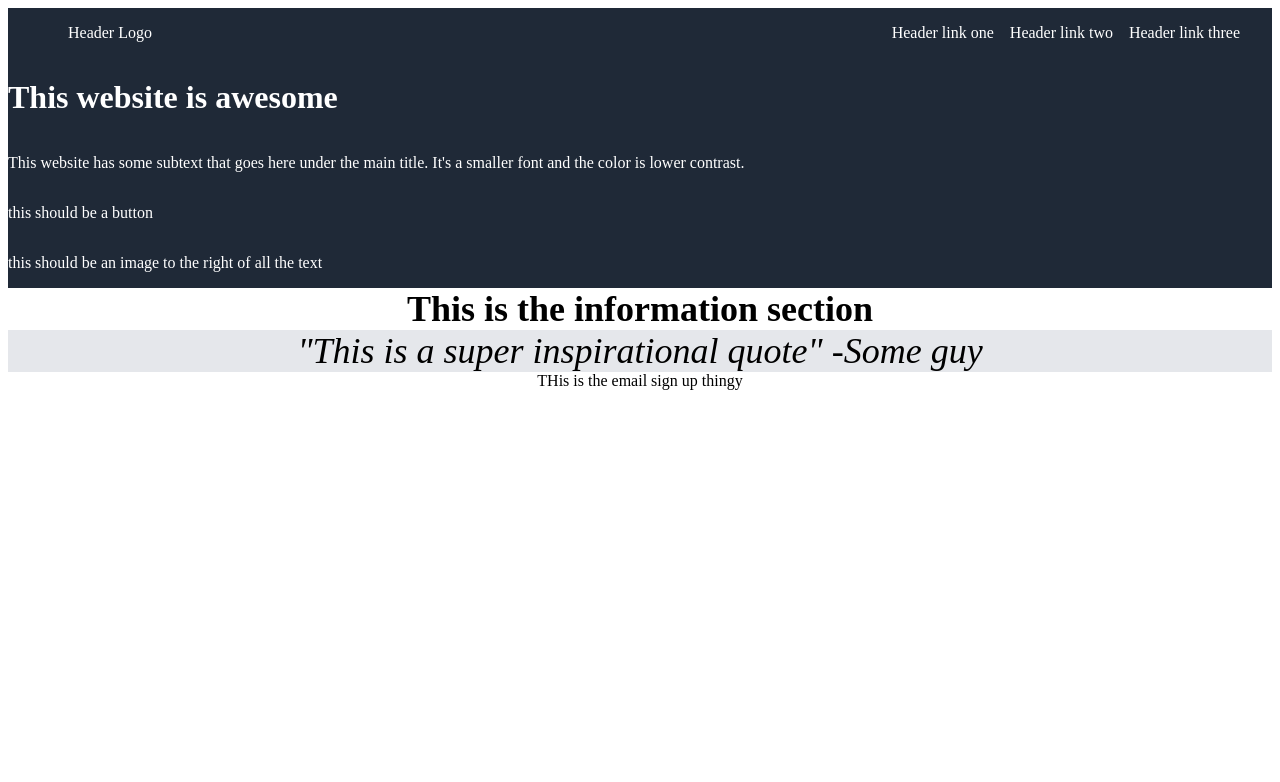
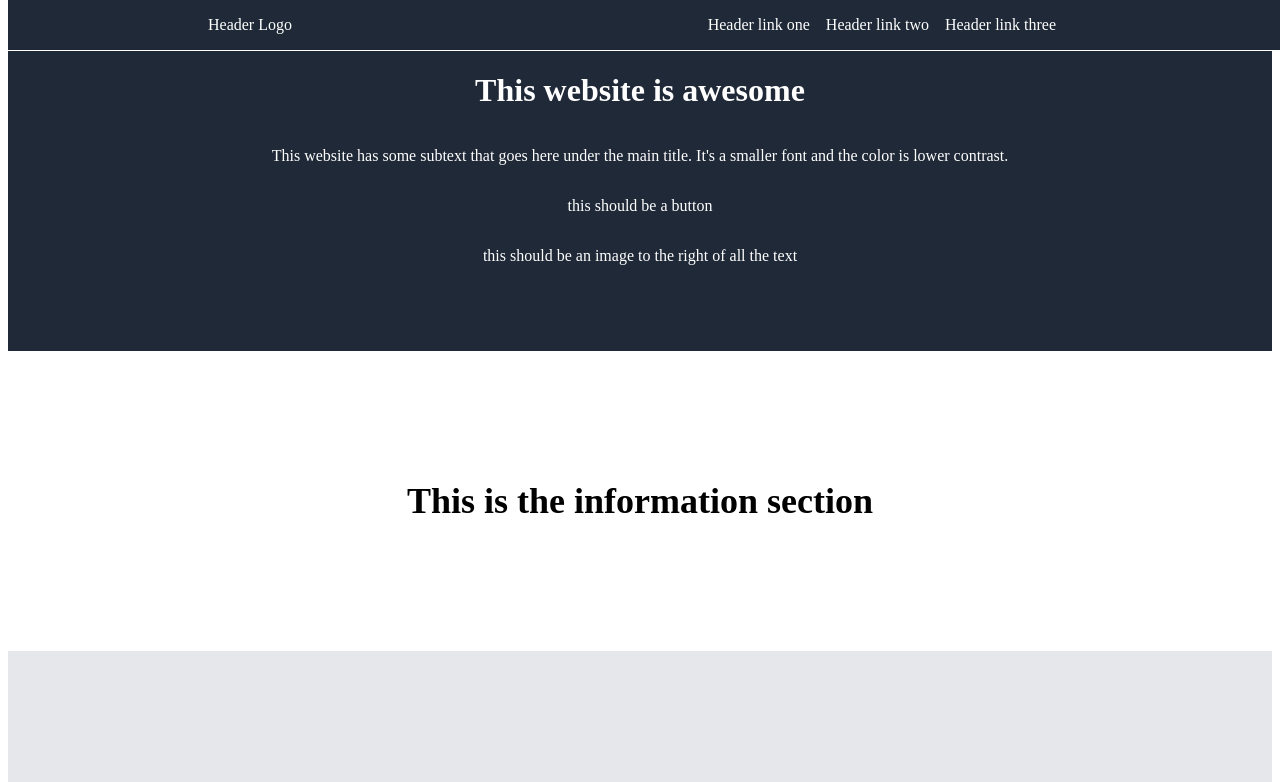
Before and after one commit to Scrivenor/TOP-Landing-Page, a plain HTML site: page index.html in a window 1280 px wide. Shown: the top 782 px of the page. Drawn offline with Linux system fonts and the light colour scheme.

Commit message:
Fixed locked header position, was not working as I intended. Added a generic Section class and removed duplication

```diff
--- a/index.html
+++ b/index.html
@@ -23,19 +23,19 @@
 
     <div class = "contentBox">
     <!-- all main sections will be in here  -->
-        <div class = "aboutSection">
+        <div class = "about Section">
             <h1>This website is awesome</h1>
             <p>This website has some subtext that goes here under the main title. It's a smaller font and the color is lower contrast.</p>
             <p>this should be a button</p>
             <p>this should be an image to the right of all the text</p>
         </div>
-        <div class = "informationSection">
+        <div class = "information Section">
             This is the information section
         </div>
-        <div class = "superInspirationalQuote">
+        <div class = "superInspirationalQuote Section">
             "This is a super inspirational quote" -Some guy
         </div>
-        <div class = "signupSection">
+        <div class = "signup Section">
             THis is the email sign up thingy
         </div>
 
--- a/style.css
+++ b/style.css
@@ -4,16 +4,16 @@
   } */
 
 /* This is the preferred way to fix a header to the top. No other elements will overlap it. */
-html {
-    scroll-padding: 51px;
+body {
+
 }
 
 .header {
     display: flex;
     background: #1f2937;
     color: white;
-    /* position: fixed; /* Set the header to fixed position
-    top: 0; Position the navbar at the top of the page */
+    position: fixed; /* Set the header to fixed position */
+    top: 0;          /* the navbar at the top of the page */
     width: 100%;
 
 }
@@ -21,7 +21,7 @@ html {
 .headerText {
     display: flex;
     margin: 16px;
-    margin-left: 60px;
+    margin-left: 200px;
 }
 
 a {
@@ -37,6 +37,7 @@ a {
     text-decoration: none;
     padding-right: 16px;
     background: #1f2937;
+    margin-right: 200px;
 }
 
 
@@ -53,6 +54,12 @@ ul {
     background: #1f2937;
 } */
 
+
+.Section {
+    display: flex;
+    width: 100%;
+}
+
 .contentBox {
     display: flex;
     flex: auto;
@@ -60,51 +67,47 @@ ul {
     justify-content:space-evenly;
     color: white;
     flex-direction: column;
+    padding-top: 43px;
+
 }
 
-.aboutSection {
-    display: flex;
-    flex-shrink: 0;
+.about {
     flex-direction: column;
-    align-items: left;
-    justify-content: left;
-    width: 100%;
-    /* height: 25vh; */
+    align-items: center;
+    justify-content: normal;
+
     background: #1f2937;
+    min-height:300px;
 }
 
 
-.informationSection {
-    display: flex;
+.information {
     background: white;
-    width: 100%;
     align-items: center;
     justify-content: center;
     color: black;
-    /* height: 25vh; */
     font-size: 36px;
     font-weight:bold;
+    min-height:300px;
 }
 
 .superInspirationalQuote {
-    display:flex;
+
     font-style: italic;
     font-size: 36px;
     color: black;
     align-items: center;
     justify-content: center;
     background: #e5e7eb;
-    width: 100%;
-    /* height: 25vh; */
+    min-height:300px;
 }
 
-.signupSection {
-    display: flex;
+.signup {
+
     align-items: center;
     justify-content: center;
-    width: 100%;
-    /* height: 25vh; */
     color: black;
+    min-height:300px;
 }
 
 .footer {
@@ -115,7 +118,6 @@ ul {
     color: white;
     position: fixed;
     bottom: 0;
-    width: 100%;
     background: #1f2937;
 
 
```
